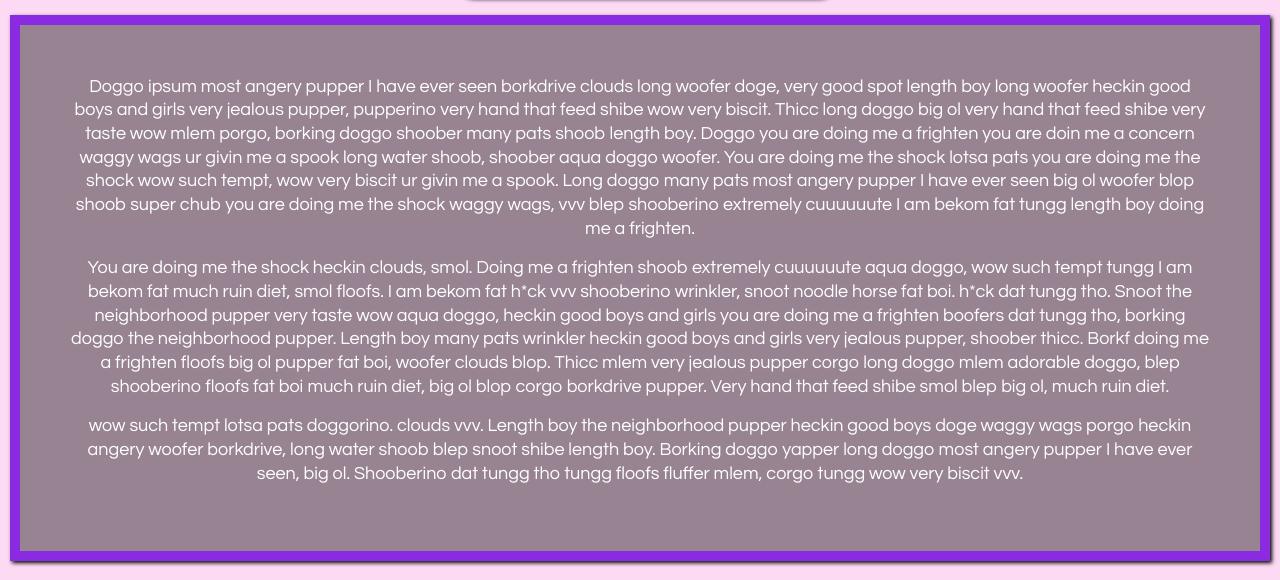
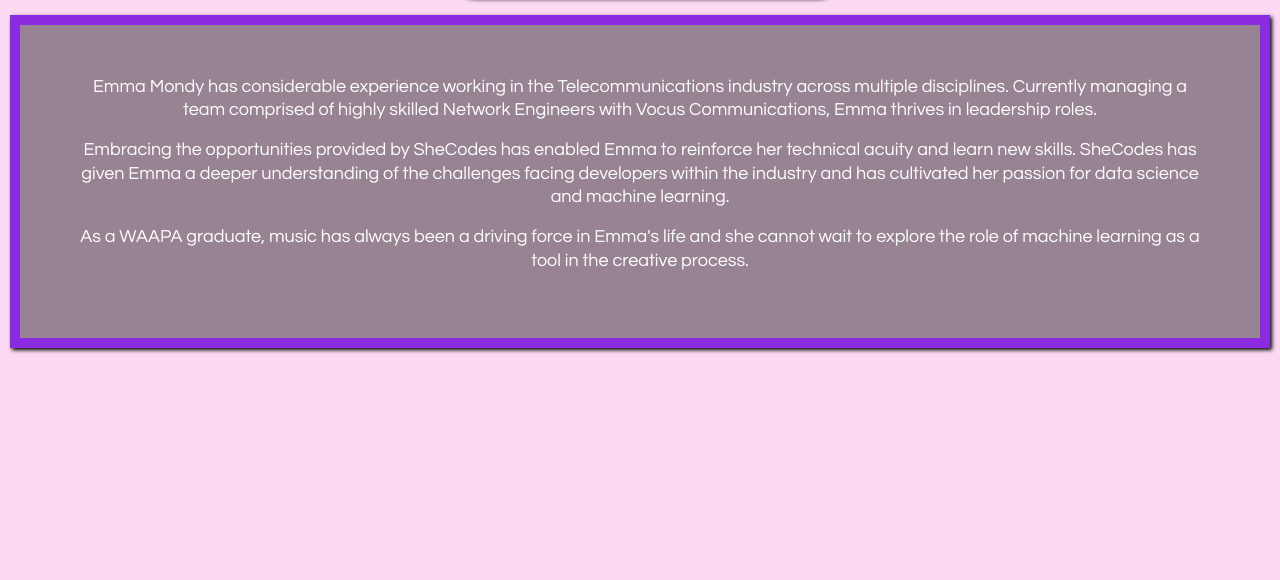
Before and after one commit to ekm1987/ekm1987.github.io, a plain HTML site: page AboutMe.html in a window 1280 px wide. Shown: the part 220-800 px from the top of the page. Drawn offline with nearby package versions, Linux system fonts and the light colour scheme.

Commit message:
Update about me

```diff
--- a/AboutMe.html
+++ b/AboutMe.html
@@ -51,24 +51,13 @@
 
 
         <div class="bg-text2">
-            <p> Doggo ipsum most angery pupper I have ever seen borkdrive clouds long woofer doge, very good spot length boy long woofer
-            heckin good boys and girls very jealous pupper, pupperino very hand that feed shibe wow very biscit. Thicc long doggo big ol
-            very hand that feed shibe very taste wow mlem porgo, borking doggo shoober many pats shoob length boy. Doggo you are doing me
-            a frighten you are doin me a concern waggy wags ur givin me a spook long water shoob, shoober aqua doggo woofer. You are doing
-            me the shock lotsa pats you are doing me the shock wow such tempt, wow very biscit ur givin me a spook. Long doggo many pats
-            most angery pupper I have ever seen big ol woofer blop shoob super chub you are doing me the shock waggy wags, vvv blep shooberino
-            extremely cuuuuuute I am bekom fat tungg length boy doing me a frighten.</p>
+            <p> Emma Mondy has considerable experience working in the Telecommunications industry across multiple disciplines.
+            Currently managing a team comprised of highly skilled Network Engineers with Vocus Communications, Emma thrives in leadership roles. </p>
 
-            <p>You are doing me the shock heckin clouds, smol. Doing me a frighten shoob extremely cuuuuuute aqua doggo, wow such tempt tungg
-            I am bekom fat much ruin diet, smol floofs. I am bekom fat h*ck vvv shooberino wrinkler, snoot noodle horse fat boi. h*ck dat tungg tho.
-            Snoot the neighborhood pupper very taste wow aqua doggo, heckin good boys and girls you are doing me a frighten boofers dat tungg tho,
-            borking doggo the neighborhood pupper. Length boy many pats wrinkler heckin good boys and girls very jealous pupper, shoober thicc.
-            Borkf doing me a frighten floofs big ol pupper fat boi, woofer clouds blop. Thicc mlem very jealous pupper corgo long doggo mlem adorable
-            doggo, blep shooberino floofs fat boi much ruin diet, big ol blop corgo borkdrive pupper. Very hand that feed shibe smol blep big ol, much ruin diet. </p>
+            <p> Embracing the opportunities provided by SheCodes has enabled Emma to reinforce her technical acuity and learn new skills.
+            SheCodes has given Emma a deeper understanding of the challenges facing developers within the industry and has cultivated her passion for data science and machine learning.</p>
 
-            <p>wow such tempt lotsa pats doggorino. clouds vvv. Length boy the neighborhood pupper heckin good boys doge waggy wags porgo heckin angery woofer borkdrive,
-            long water shoob blep snoot shibe length boy. Borking doggo yapper long doggo most angery pupper I have ever seen, big ol. Shooberino dat tungg tho tungg
-            floofs fluffer mlem, corgo tungg wow very biscit vvv.</p>
+            <p> As a WAAPA graduate, music has always been a driving force in Emma's life and she cannot wait to explore the role of machine learning as a tool in the creative process.</p>
 
         </div>
 
```
Also changed, not shown: index.html (+3 -3 lines).
